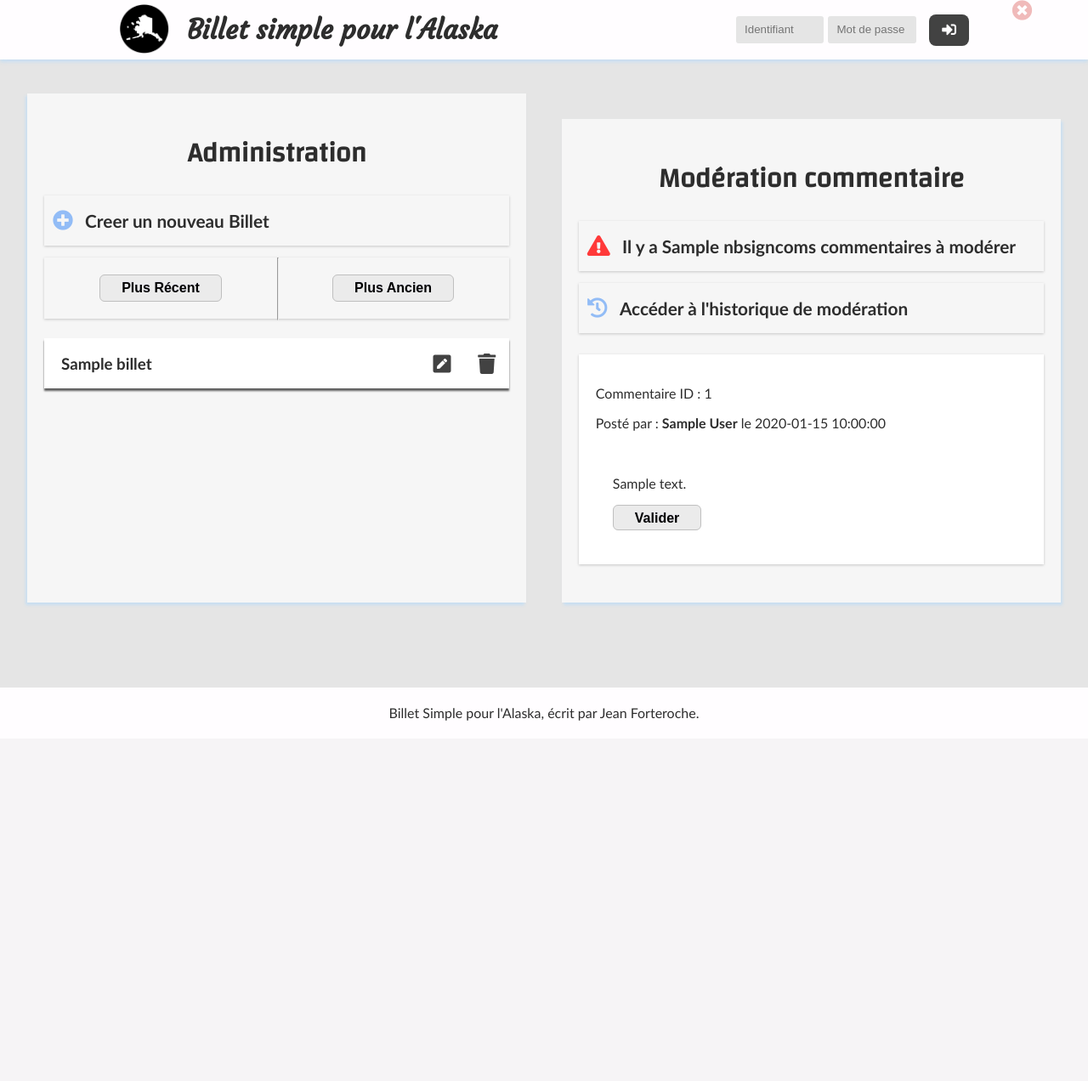
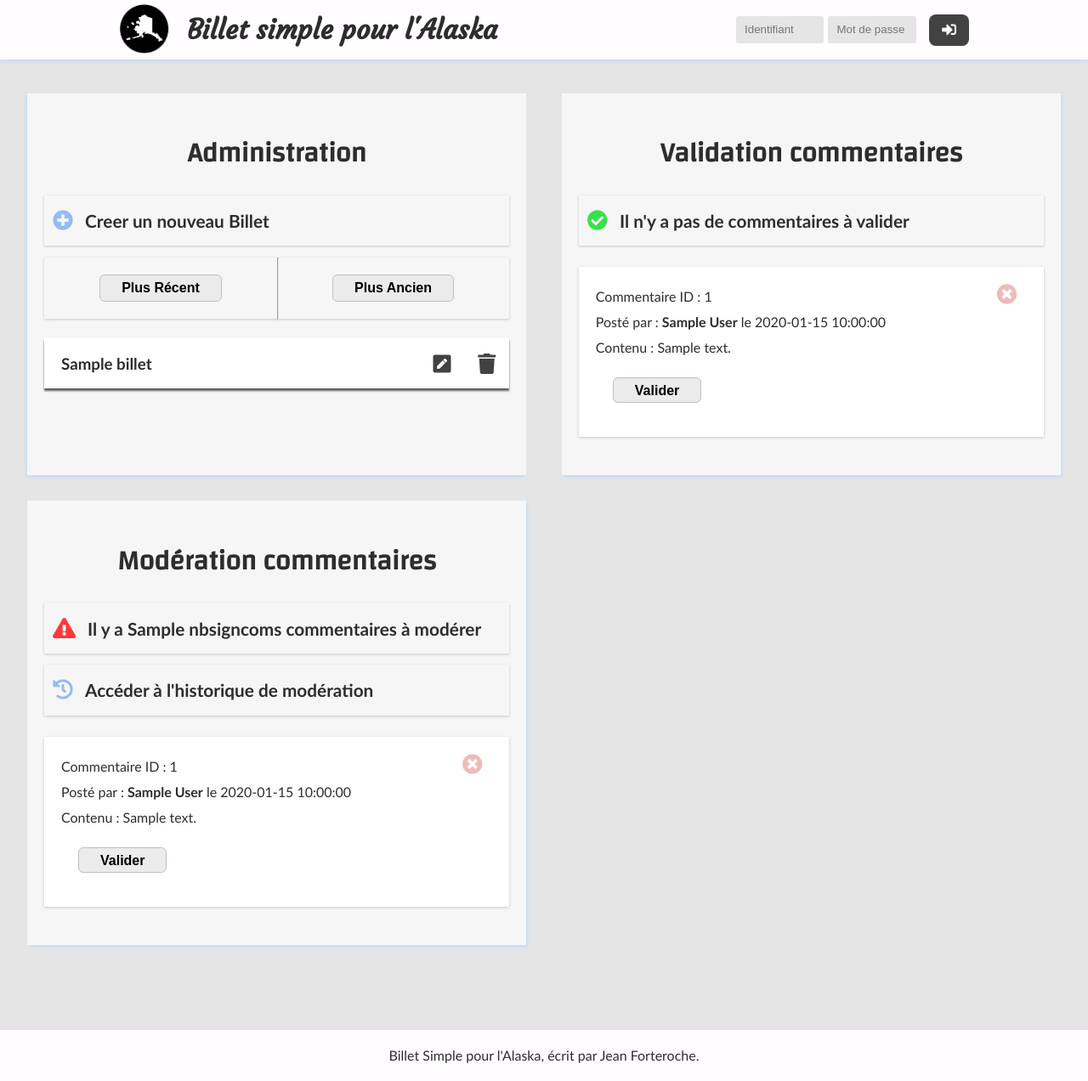
Before and after one commit to florent11/p4_blog, a PHP site: template view/viewAdmin.php in a window 1280 px wide. Shown: the whole page at 85% size. Before the commit the page ends 848 px from the top, so only its background shows below. Run offline with PHP 8.4, Linux system fonts and the light colour scheme; the template is opened without the code that fills it: most values are stand-ins (such as "Sample title", 1, 10 or a date in 2020); data that the repository does not hold is empty; some libraries are stand-ins or nearby versions.

Commit message:
Mise aux normes W3C des balise HTML; indentation du code

```diff
--- a/view/viewAdmin.php
+++ b/view/viewAdmin.php
@@ -6,7 +6,7 @@
 
 		<h1>Administration</h1>
 		<div class="boxadmin">
-			<i class="fas fa-plus-circle adminicon"></i>
+			<p class="fas fa-plus-circle adminicon"></p>
 			<h2 class="moderationstatus"><a href="index.php?action=create">Creer un nouveau Billet</a></h2>
 		</div>
 		<div class="buttonRow boxsort">
@@ -14,12 +14,10 @@
 			<a href="index.php?action=admin&sort=desc" class="button" id="recent">Plus Récent</a>
 			<hr>
 			<a href="index.php?action=admin&sort=asc" class="button" id="ancien">Plus Ancien</a>
-
 		</div>
 
 		<div id="billet-wrapper">
-		<?php
-			foreach ($billets as $billet): ?>
+			<?php foreach ($billets as $billet): ?>
 				<div class="adminbillet">
 					<a href="<?= "index.php?action=billet&id=" . $billet['bil_id'] ?>">
 						<h3><?= $billet['bil_titre'] ?></h3>
@@ -34,8 +32,51 @@
 		</div>
 	</div>
 
+	<div id="validcom">
+		<h1> Validation commentaires</h1>
+		<div class="boxadmin">
+			<?php
+				if($validComNbr['nbcomstovalid'] > 1) {
+					echo "<i class='fas fa-exclamation-triangle adminicon'></i>
+					<h2 class='moderationstatus'>Il y a " . $validComNbr['nbcomstovalid'] . " commentaires à valider</h2>";
+				}
+				else if($validComNbr['nbcomstovalid'] == 1) {
+					echo "<i class='fas fa-exclamation-triangle orange adminicon'></i>
+					<h2 class='moderationstatus'>Il y a " . $validComNbr['nbcomstovalid'] . " seul commentaire à valider</h2>";
+				}
+				else {
+					echo "<i class='fas fa-check-circle adminicon'></i>
+					<h2 class='moderationstatus'>Il n'y a pas de commentaires à valider</h2>";
+				}
+			?>
+		</div>
+			<?php
+				$nb = 0;
+				foreach ($comToValid as $validComNbr):
+				$nb ++;
+			?>
+			<article class="comment box">
+			<!-- Titre du commentaire !-->
+				<div class="modcominfo">
+					<p>Commentaire ID : <?= $validComNbr['com_id'] ?> </p>
+					<p>Posté par : <strong><?= htmlspecialchars($validComNbr['author'])?></strong> le <?= $validComNbr['date_fr']?></p>
+					<a class="fas fa-times-circle crosscom" title="Supprimer Commentaire" href="index.php?action=suppresscom&id=<?= $validComNbr['com_id'] ?>"></a>
+					<p> Contenu : <?= $validComNbr['content']?> </p>
+				</div>
+
+			<div class="editcom">
+				<form method="post" class="editform" action="index.php?action=validComment">
+					<input type="hidden" name="cid" value="<?= $validComNbr['com_id'] ?>" />
+					<button class="button modbutton">Valider</button>
+				</form>
+
+			</div>
+			</article>
+		<?php endforeach; ?>
+	</div>
+
 	<div id="moderation">
-		<h1>Modération commentaire</h1>
+		<h1>Modération commentaires</h1>
 		<div class="boxadmin">
 			<?php
 				if($signComNbr['nbsigncoms'] > 1) {
@@ -63,20 +104,19 @@
 			?>
 
 		<article class="comment box">
-			<header>
+
 			<!-- Titre du commentaire !-->
-				<div class="modComInfo">
+				<div class="modcominfo">
 					<p>Commentaire ID : <?= $signComs['com_id'] ?> </p>
 					<p>Posté par : <strong><?= htmlspecialchars($signComs['author'])?></strong> le <?= $signComs['date_fr']?></p>
 					<a class="fas fa-times-circle crosscom" title="Supprimer Commentaire" href="index.php?action=suppresscom&id=<?= $signComs['com_id'] ?>"></a>
+					<p>Contenu : <?= $signComs['content']?></p>
 				</div>
-			</header>
 
 			<div class="editcom">
 				<form method="post" class="editform" action="index.php?action=moderer">
 					<input type="hidden" name="cid" value="<?= $signComs['com_id'] ?>" />
 					<input type="hidden" name="modCom" value="<?= $signComs['content'] ?>" />
-					<p> <?= $signComs['content']?> </p>
 					<button class="button modbutton">Valider</button>
 				</form>
 			</div>
--- a/view/viewHome.php
+++ b/view/viewHome.php
@@ -6,10 +6,10 @@
 		<article class="billet box">
 			<header>
 				<a href="<?= "index.php?action=billet&id=" . $billet['bil_id'] ?>">
-					<h2 class="postTitle"><?= $billet['bil_titre'] ?></h1>
+					<h2 class="postTitle"><?= $billet['bil_titre'] ?></h2>
 				</a>
 				<div class="timeinfo">
-					<time><i>Le <?= $billet['bil_date'] ?></i></time>
+					<p class="time">Le <?= $billet['date_fr'] ?></p>
 				</div>
 			</header>
 			<div class="wrapper">
@@ -18,5 +18,4 @@
 		</article>
 	</div>
 	<?php endforeach; ?>
-
 </div>
```
Also changed, not shown: view/viewLogs.php (+7 -7 lines). Lines whose indentation alone changed are shown as unchanged.
